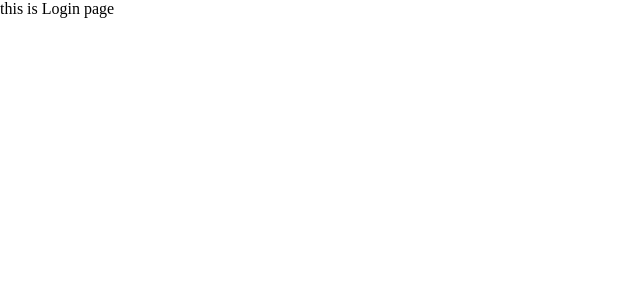
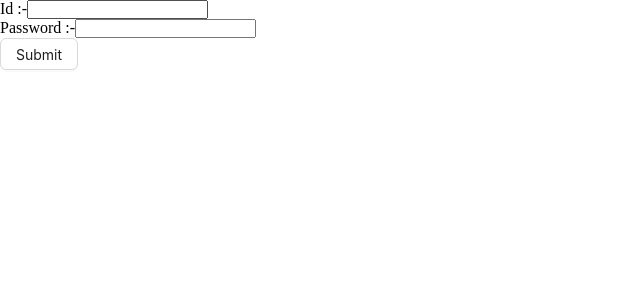
Before and after one commit to MdSaifulIslamRafsan/ph-university-frontend, a React (Vite) app: page /login in a window 1280 px wide. Shown: the top 300 px of the page, without its empty margins (0-640 px from the left). Built offline with nearby package versions, Linux system fonts and the light colour scheme.

Commit message:
added Basic Login form and useLoginMutaion

```diff
--- a/src/pages/Login.tsx
+++ b/src/pages/Login.tsx
@@ -1,10 +1,30 @@
+import { Button } from "antd";
+import { useForm } from "react-hook-form";
+import { useLoginMutation } from "../redux/features/auth/authApi";
 
 
 const Login = () => {
+
+    const {register , handleSubmit , reset} = useForm();
+    const [login , {data , error} ]  = useLoginMutation();
+    console.log("data", data);
+    console.log("error", error);
+    const onsubmit = (data) => {
+        login(data);
+    }
+
     return (
-        <div>
-            this is Login page
-        </div>
+        <form onSubmit={handleSubmit(onsubmit)}>
+           <div className="">
+                <label htmlFor="id">Id :-</label>
+                <input type="text" id="id" {...register('id')} name="id" required />
+           </div>
+           <div className="">
+             <label htmlFor="password">Password :-</label>
+             <input type="password" {...register('password')} id="password" name="password" required />
+           </div>
+           <Button htmlType="submit">Submit</Button>
+        </form>
     );
 };
 
```
